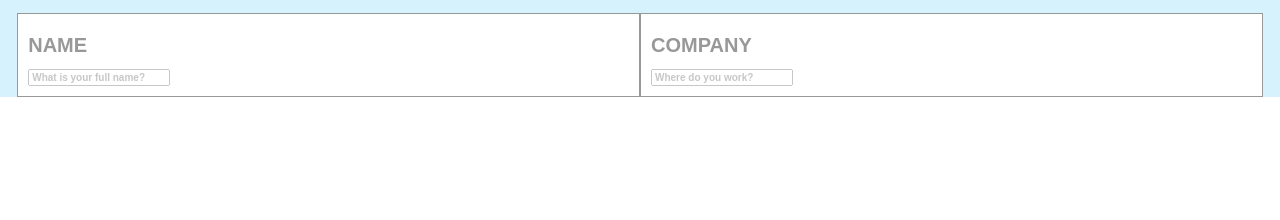
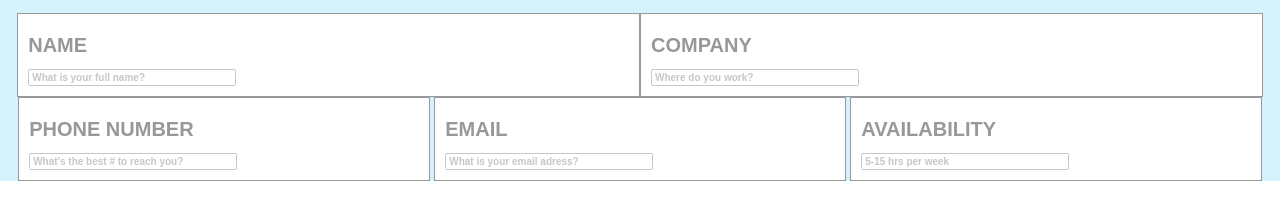
Before and after one commit to landon1091/positioningpractice, a plain HTML site: page index.html in a window 1280 px wide. Drawn offline with Linux system fonts and the light colour scheme.

Commit message:
more progress

```diff
--- a/index.html
+++ b/index.html
@@ -12,11 +12,18 @@
     </div><div class="top2 cell">
         <p>COMPANY</p>
         <input type="text" placeholder="Where do you work?"></div>
-    </section>
+
+        <div class="middle1 cell2">
+            <p>PHONE NUMBER</P>
+            <input type="text" placeholder="What's the best # to reach you?"></div>
+        <div class="middle1 cell2">
+            <p>EMAIL</P>
+            <input type="text" placeholder="What is your email adress?"></div>
+        <div class="middle1 cell2">
+            <p>AVAILABILITY</P>
+            <input type="text" placeholder="5-15 hrs per week"></div>
 
 
-
-
-
+</section>
 </body>
 </html>
--- a/style.css
+++ b/style.css
@@ -31,21 +31,30 @@ p {
     border-width: 1px;
     border-color: black;
     text-align: left;
+}
+.cell2 {
+    display: inline-block;
+    position: relative;
+    background-color: white;
+    margin-right: 0%;
+    border-style: solid;
+    border-width: 1px;
+    border-color: black;
+    text-align: left;
+    width: 32%;
+}
 
-}
+
+
 body {
     margin: 0;
     font-family: Arial;
 }
 input {
-    display: inline-block;
     position: relative;
     bottom: 10px;
     left: 10px;
     font-weight: bold;
     font-size: 10px;
+    width: 200px;
 }
-
-input:hover {
-    opacity: 0;
-}
```
